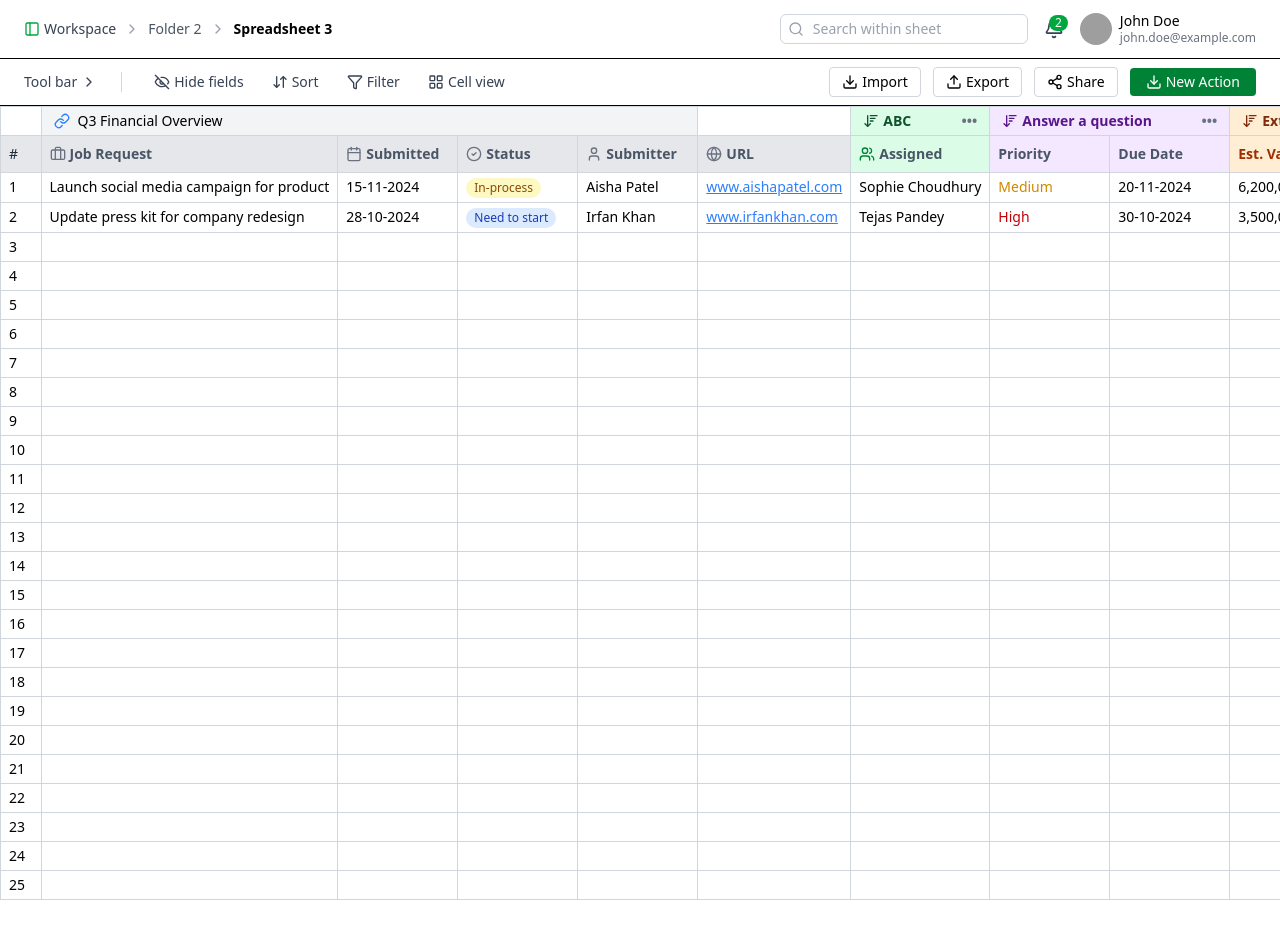
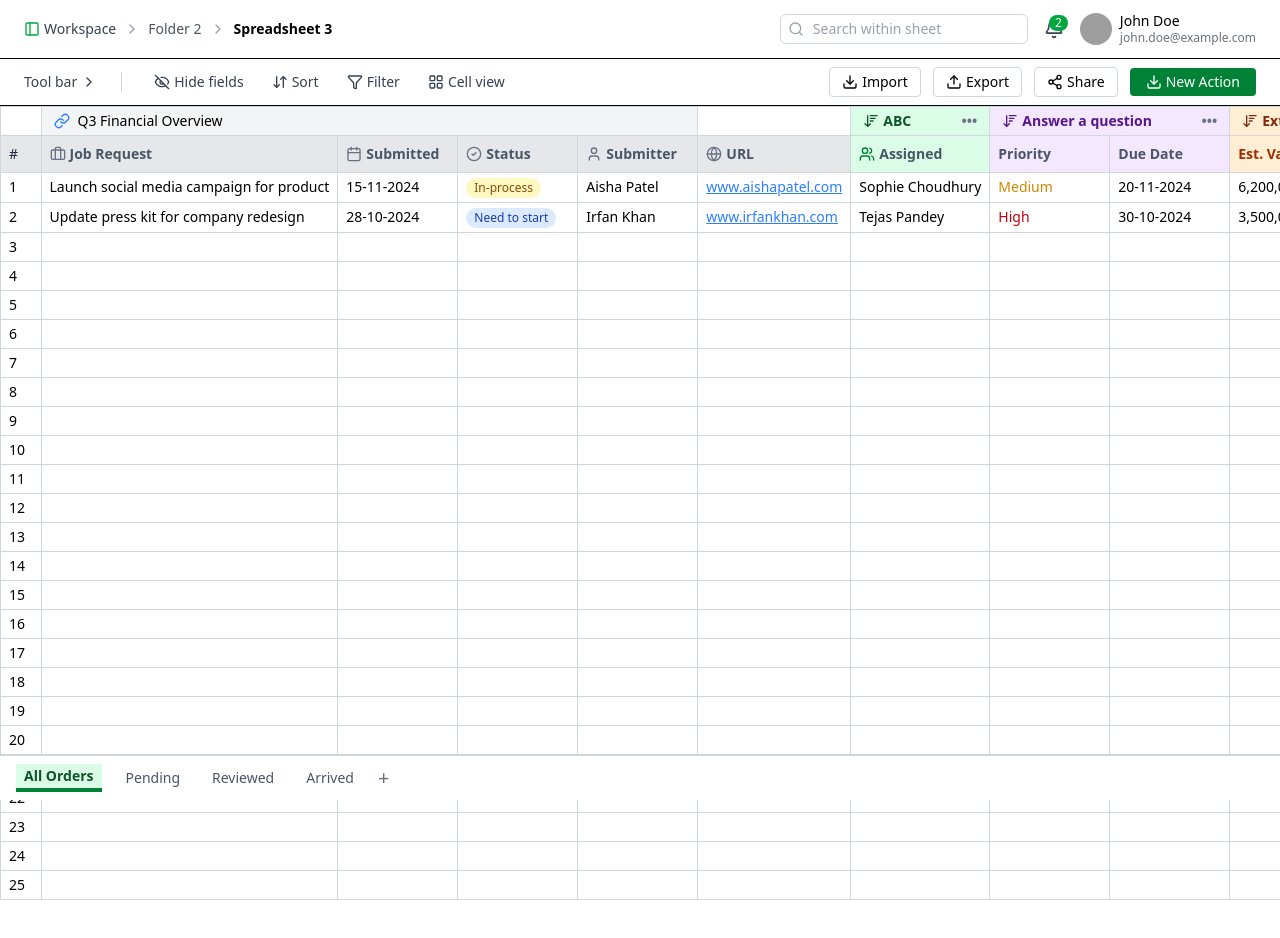
Before and after one commit to Crazyengineer1/React-spreadsheet-UI, a React (Vite) app: page / in a window 1280 px wide. Shown: the top 938 px of the page. Before the commit the page ends 900 px from the top, so only its background shows below. Built offline with nearby package versions, Linux system fonts and the light colour scheme; grey boxes are pictures that could not be loaded.

Commit message:
Added footer to the grid

```diff
--- a/src/components/Grid.tsx
+++ b/src/components/Grid.tsx
@@ -147,6 +147,7 @@ const Grid = () => {
     });
 
     return (
+        <>
             <div className="overflow-auto border-l border-t border-gray-300">
                 <table className="table-fixed min-w-full text-sm border-collapse">
                     <thead>
@@ -259,6 +260,28 @@ const Grid = () => {
                     </tbody>
                 </table>
             </div>
+            <div className="flex gap-4 px-4 py-2 border-t border-gray-300 text-sm bg-white w-full sticky bottom-0">
+                {["All Orders", "Pending", "Reviewed", "Arrived"].map((tab, index) => (
+                    <button
+                        key={tab}
+                        onClick={() => console.log(`${tab}`)}
+                        className={`px-2 py-[2px] ${index === 0
+                            ? "text-green-900 font-semibold border-b-4 border-green-700 bg-green-100"
+                            : "text-gray-600 hover:text-black hover:cursor-pointer"
+                            }`}
+                    >
+                        {tab}
+                    </button>
+                ))}
+                <button
+                    onClick={() => console.log("Add tab")}
+                    className="text-xl font-light text-gray-500 hover:text-black hover:cursor-pointer"
+                >
+                    +
+                </button>
+            </div>
+
+        </>
     );
 };
 
```
Lines whose indentation alone changed are shown as unchanged.
